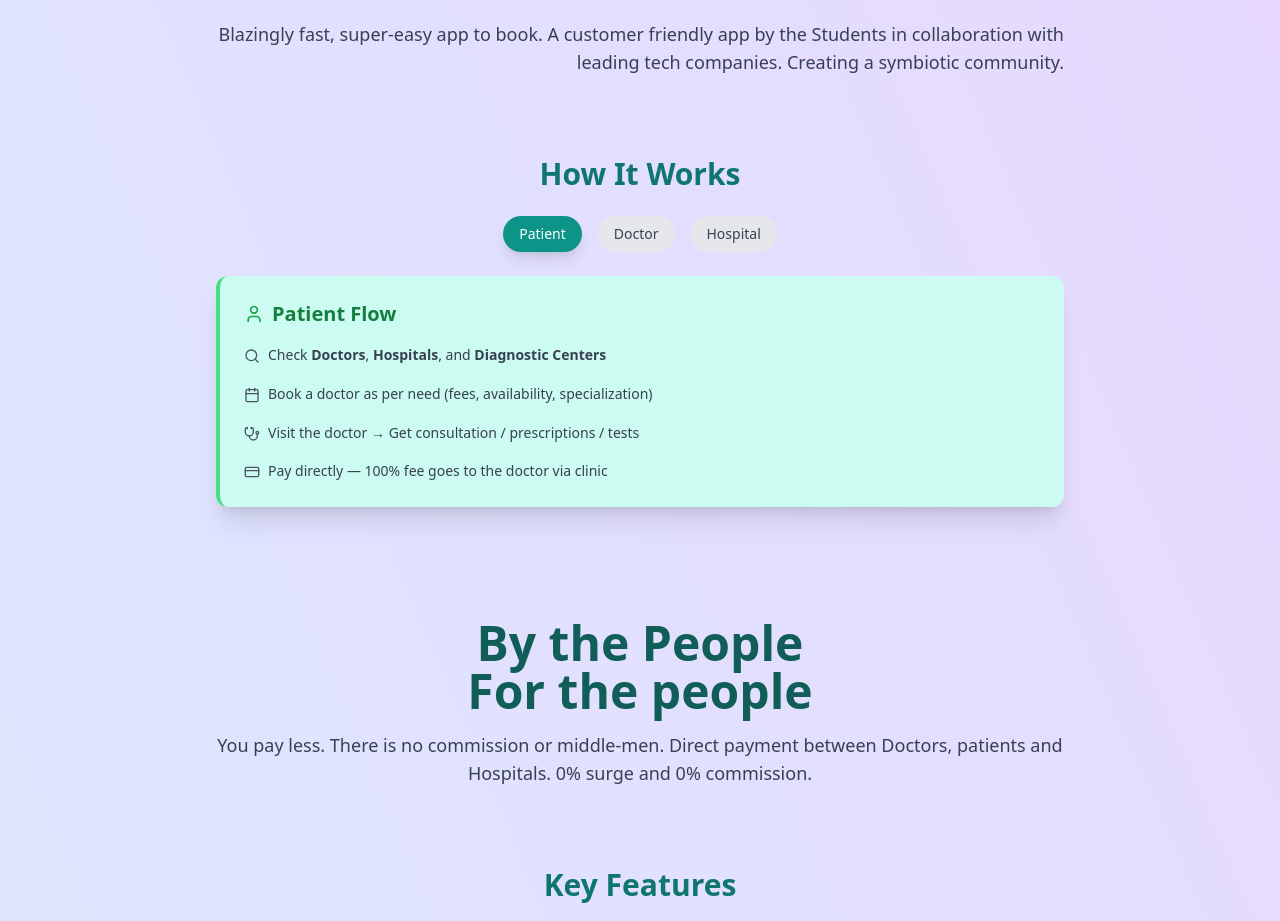
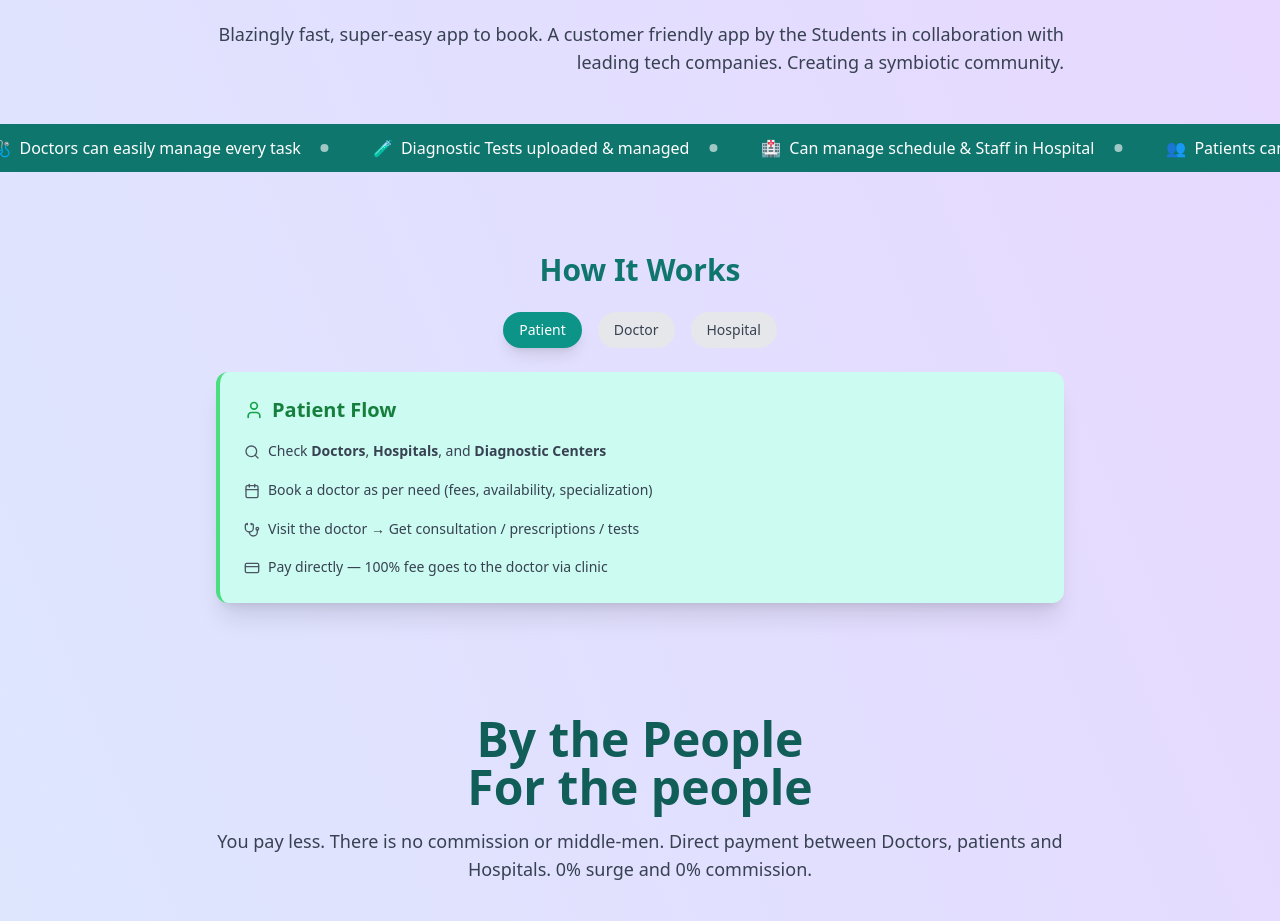
Before and after one commit to sayank22/Jivaka, a React (Vite) app in the folder client/: page / in a window 1280 px wide. Shown: the part 994-1915 px from the top of the page. Built offline with nearby package versions, Linux system fonts and the light colour scheme; no server answers.

Commit message:
add a animation line

```diff
--- a/client/src/pages/HomePage.jsx
+++ b/client/src/pages/HomePage.jsx
@@ -279,7 +279,46 @@ const HomePage = () => {
           Blazingly fast, super-easy app to book. A customer friendly app by the Students in collaboration with leading tech companies. Creating a symbiotic community.
         </motion.p>
         </div>
-
+<div className="overflow-hidden bg-teal-700 text-white py-3">
+  <div className="flex flex-nowrap gap-8 animate-marquee whitespace-nowrap">
+    {[
+      { label: 'Doctors can easily manage every task', icon: '🩺' },
+      { label: 'Diagnostic Tests uploaded & managed', icon: '🧪' },
+      { label: 'Can manage schedule & Staff in Hospital', icon: '🏥' },
+      { label: 'Patients can see, book pay safely', icon: '👥' },
+    ].map((item, idx) => (
+      <div key={idx} className="flex items-center gap-2 min-w-fit">
+        <span>{item.icon}</span>
+        <span className="font-light">{item.label}</span>
+        <div className="w-2 h-2 bg-white opacity-60 rounded-full mx-3" />
+      </div>
+    ))}
+    {[
+      { label: 'Doctors',  icon: '🩺' },
+      { label: 'Diagnostic Tests', icon: '🧪' },
+      { label: 'Hospitals', icon: '🏥' },
+      { label: 'Patients Served', icon: '👥' },
+    ].map((item, idx) => (
+      <div key={idx} className="flex items-center gap-2 min-w-fit">
+        <span>{item.icon}</span>
+        <span className="font-light">{item.label}</span>
+        <div className="w-2 h-2 bg-white opacity-60 rounded-full mx-3" />
+      </div>
+    ))}
+    {[
+      { label: 'Doctors', icon: '🩺' },
+      { label: 'Diagnostic Tests', icon: '🧪' },
+      { label: 'Hospitals', icon: '🏥' },
+      { label: 'Patients Served', icon: '👥' },
+    ].map((item, idx) => (
+      <div key={idx + 100} className="flex items-center gap-2 min-w-fit">
+        <span>{item.icon}</span>
+        <span className="font-light">{item.label}</span>
+        <div className="w-2 h-2 bg-white opacity-60 rounded-full mx-3" />
+      </div>
+    ))}
+  </div>
+</div>
       {/* How It Works Section */}
 <div className="mt-20 max-w-4xl mx-auto px-6 text-center">
   <h2 className="text-3xl font-bold text-teal-700 mb-6">How It Works</h2>
```
